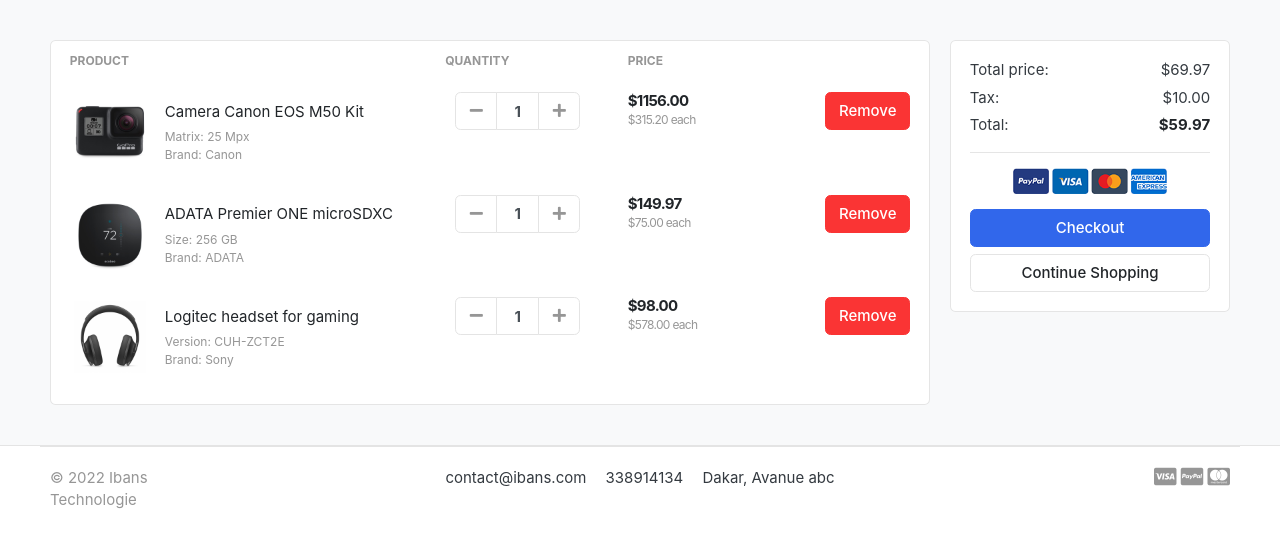
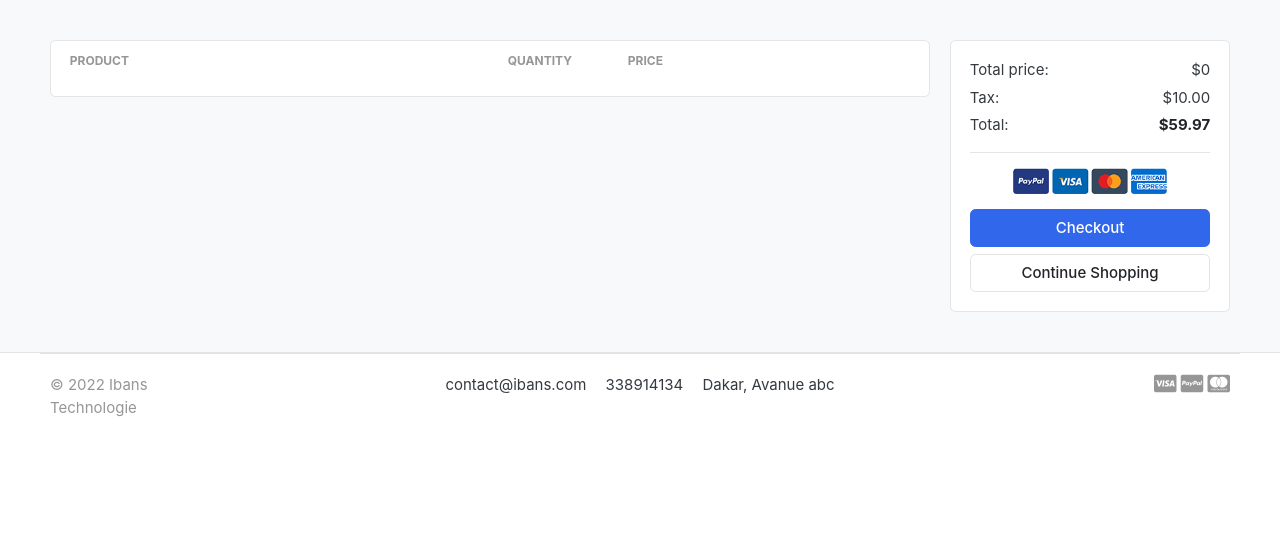
Before and after one commit to alphaibrahima/Django_Ecommerce, a Django app: page /cart/ in a window 1280 px wide. Shown: the part 118-666 px from the top of the page. Run offline with Django 3.2, Linux system fonts and the light colour scheme; data comes from the database, SQL or seed files in the repository; both versions use the stored data as it was after the commit; lists and menus that the app fills with data are empty; parts of the project's set-up code (start-up, migrations or seed data) failed here and were passed over; some libraries are stand-ins or nearby versions; some web fonts are replaced.

Commit message:
creation page de commende

```diff
--- a/cart/models.py
+++ b/cart/models.py
@@ -16,7 +16,10 @@
     product = models.ForeignKey(Product, on_delete=models.CASCADE)
     cart =models.ForeignKey(Cart, on_delete=models.CASCADE)
     quantite = models.IntegerField()
-    is_active = models.BooleanField(True)
+    is_active = models.BooleanField(default = True)
+
+    def sub_total(self):
+        return self.product.price * self.quantite
 
 
     def __str__(self):
--- a/cart/urls.py
+++ b/cart/urls.py
@@ -4,4 +4,5 @@
 
 urlpatterns = [
     path('', views.cart, name='cart'),
+    path('add-cart/<int:product_id>/', views.add_cart, name='add-cart'),
 ]
--- a/cart/views.py
+++ b/cart/views.py
@@ -1,8 +1,59 @@
-from django.shortcuts import render
+from itertools import product
+from multiprocessing import context
+from django.http import HttpResponse
+from django.shortcuts import redirect, render
 from store.models import Product
 from .models import Cart, CartItem
+from django.core.exceptions import ObjectDoesNotExist
 
 
 
-def cart(request):
-    return render(request, 'store/cart.html')
+# Function for request session key of session active or if not exist then create cart
+def _cart_id(request):
+    cart = request.session.session_key
+    if not cart:
+        cart = request.session.create()
+    return cart
+
+def add_cart(request, product_id):
+    product = Product.objects.get(id=product_id)
+
+    try :
+        # try recuperate the card that has id equals to _cart_id
+        cart = Cart.objects.get(cart_id=_cart_id(request))
+    #  if this cart not exist we create one
+    except Cart.DoesNotExist :
+        cart = Cart.objects.create(
+            cart_id = _cart_id(request)
+        )
+    cart.save()
+
+    try :
+        cart_item = CartItem.objects.get(product=product, cart=cart )
+        cart_item.quantite +=1
+        cart_item.save()
+    except CartItem.DoesNotExist:
+        cart_item = CartItem.objects.create(
+            product = product,
+            quantite = 1,
+            cart = cart
+        )
+    return redirect('cart')
+
+
+def cart(request, total = 0, quantity = 0, cart_items = None):
+    try:
+        cart = Cart.objects.get(cart_id=_cart_id(request))
+        cart_items = CartItem.objects.filter(cart=cart, is_active=True)
+        for cart_item in cart_items:
+            total += (cart_item.product.price * cart_item.quantite)
+            quantity += cart_item.quantite
+    except ObjectDoesNotExist:
+        pass
+
+    context = {
+        'total' : total,
+        'quantity' : quantity,
+        'cart_items' : cart_items
+    }
+    return render(request, 'store/cart.html', context)
--- a/home/templates/home/base.html
+++ b/home/templates/home/base.html
@@ -71,7 +71,7 @@
 	<div class="container">
 <div class="row align-items-center">
 	<div class="col-lg-2 col-md-3 col-6">
-		<a href="./" class="brand-wrap">
+		<a href="{% url 'index' %}" class="brand-wrap">
 			<img class="logo" src="{% static 'homeStatic/images/logo.png'%}">
 		</a> <!-- brand-wrap.// -->
 	</div>
--- a/home/templates/home/product-detail.html
+++ b/home/templates/home/product-detail.html
@@ -73,7 +73,7 @@
             </div>
         </div> <!-- row.// -->
         <hr>
-        <a href="./product-detail.html" class="btn  btn-primary"> <span class="text">Add to cart</span> <i class="fas fa-shopping-cart"></i>  </a>
+        <a href=" {% url 'add-cart' product.id %} " class="btn  btn-primary"> <span class="text">Add to cart</span> <i class="fas fa-shopping-cart"></i>  </a>
     </article> <!-- product-info-aside .// -->
             </main> <!-- col.// -->
         </div> <!-- row.// -->
--- a/store/templates/store/cart.html
+++ b/store/templates/store/cart.html
@@ -24,12 +24,13 @@
                         </tr>
                     </thead>
                     <tbody>
+                        {% for cart_item in cart_items %}
                         <tr>
                             <td>
                                 <figure class="itemside align-items-center">
-                <div class="aside"><img src="./images/items/11.jpg" class="img-sm"></div>
+                                    <div class="aside"><img src="{{cart_item.product.image.url}}" class="img-sm"></div>
                                     <figcaption class="info">
-                    <a href="#" class="title text-dark">Camera Canon EOS M50 Kit</a>
+                                        <a href="#" class="title text-dark">{{cart_item.product}}</a>
                                         <p class="text-muted small">Matrix: 25 Mpx <br> Brand: Canon</p>
                                     </figcaption>
                                 </figure>
@@ -39,99 +40,29 @@
                                 <div class="col">
                                     <div class="input-group input-spinner">
                                         <div class="input-group-prepend">
-                                <button class="btn btn-light" type="button" id="button-plus"> <i class="fa fa-minus"></i> </button>
+                                            <a href="{% url 'add-cart' cart_item.product.id %}" class="btn btn-light" type="button" id="button-plus"> <i class="fa fa-plus"></i> </a>
                                         </div>
-                                <input type="text" class="form-control"  value="1">
+                                        <input type="text" class="form-control"  value="{{cart_item.quantite}}">
                                         <div class="input-group-append">
-                                <button class="btn btn-light" type="button" id="button-minus"> <i class="fa fa-plus"></i> </button>
+                                            <button class="btn btn-light" type="button" id="button-minus"> <i class="fa fa-minus"></i> </button>
                                         </div>
                                     </div> <!-- input-group.// -->
                                 </div> <!-- col.// -->
                             </td>
                             <td>
                                 <div class="price-wrap">
-                <var class="price">$1156.00</var>
-                <small class="text-muted"> $315.20 each </small>
+                                    <var class="price">${{cart_item.sub_total}}</var>
+                                    <small class="text-muted"> ${{cart_item.product.price}} unité </small>
                                 </div> <!-- price-wrap .// -->
                             </td>
                             <td class="text-right">
                                 <a href="" class="btn btn-danger"> Remove</a>
                             </td>
                         </tr>
-    <tr>
-        <td>
-            <figure class="itemside align-items-center">
-                <div class="aside"><img src="./images/items/10.jpg" class="img-sm"></div>
-                <figcaption class="info">
-                    <a href="#" class="title text-dark">ADATA Premier ONE microSDXC</a>
-                    <p class="text-muted small">Size: 256 GB  <br> Brand: ADATA </p>
-                </figcaption>
-            </figure>
-        </td>
-        <td>
-            <!-- col.// -->
-            <div class="col">
-                <div class="input-group input-spinner">
-                    <div class="input-group-prepend">
-                    <button class="btn btn-light" type="button" id="button-plus"> <i class="fa fa-minus"></i> </button>
-                    </div>
-                    <input type="text" class="form-control"  value="1">
-                    <div class="input-group-append">
-                    <button class="btn btn-light" type="button" id="button-minus"> <i class="fa fa-plus"></i> </button>
-                    </div>
-                </div> <!-- input-group.// -->
-            </div>
-            <!-- col.// -->
-        </td>
-        <td>
-            <div class="price-wrap">
-                <var class="price">$149.97</var>
-                <small  class="text-muted"> $75.00 each </small>
-            </div> <!-- price-wrap .// -->
-        </td>
-        <td class="text-right">
-        <a href="" class="btn btn-danger"> Remove</a>
-        </td>
-    </tr>
-    <tr>
-        <td>
-            <figure class="itemside align-items-center">
-                <div class="aside"><img src="./images/items/9.jpg" class="img-sm"></div>
-                <figcaption class="info">
-                    <a href="#" class="title text-dark">Logitec headset for gaming</a>
-                    <p class="small text-muted">Version: CUH-ZCT2E  <br> Brand: Sony</p>
-                </figcaption>
-            </figure>
-        </td>
-        <td>
-            <!-- col.// -->
-            <div class="col">
-                <div class="input-group input-spinner">
-                    <div class="input-group-prepend">
-                    <button class="btn btn-light" type="button" id="button-plus"> <i class="fa fa-minus"></i> </button>
-                    </div>
-                    <input type="text" class="form-control"  value="1">
-                    <div class="input-group-append">
-                    <button class="btn btn-light" type="button" id="button-minus"> <i class="fa fa-plus"></i> </button>
-                    </div>
-                </div> <!-- input-group.// -->
-            </div>
-            <!-- col.// -->
-        </td>
-        <td>
-            <div class="price-wrap">
-                <var class="price">$98.00</var>
-                <small class="text-muted"> $578.00 each</small>
-            </div> <!-- price-wrap .// -->
-        </td>
-        <td class="text-right">
-            <a href="" class="btn btn-danger"> Remove</a>
-        </td>
-    </tr>
+                        {% endfor %}
                     </tbody>
                 </table>
             </div> <!-- card.// -->
-
         </aside> <!-- col.// -->
         <aside class="col-lg-3">
 
@@ -139,7 +70,7 @@
                 <div class="card-body">
                     <dl class="dlist-align">
                         <dt>Total price:</dt>
-                  <dd class="text-right">$69.97</dd>
+                        <dd class="text-right">${{total}}</dd>
                     </dl>
                     <dl class="dlist-align">
                         <dt>Tax:</dt>
```
Also changed, not shown: db.sqlite3. Lines whose indentation alone changed are shown as unchanged.
